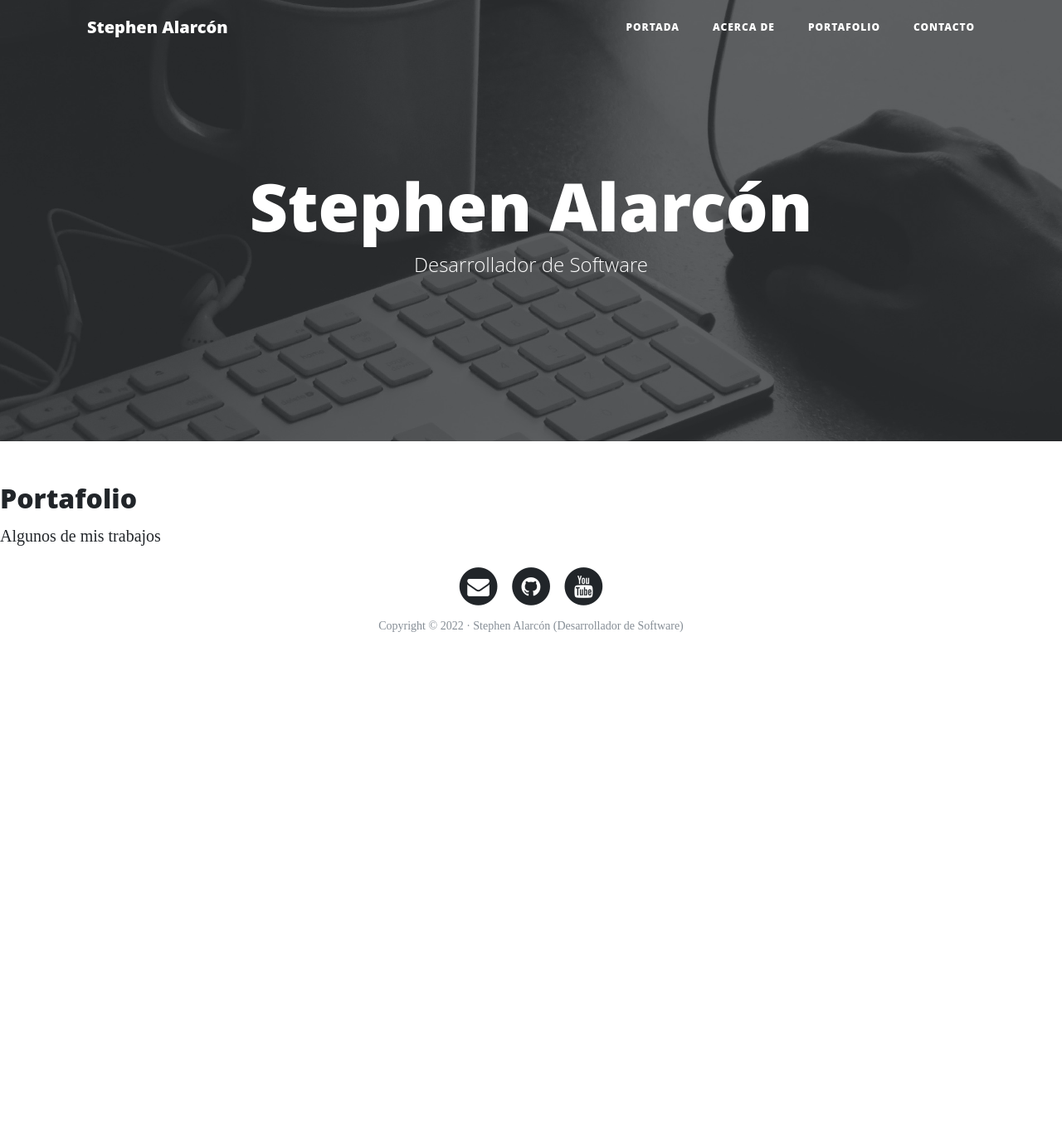
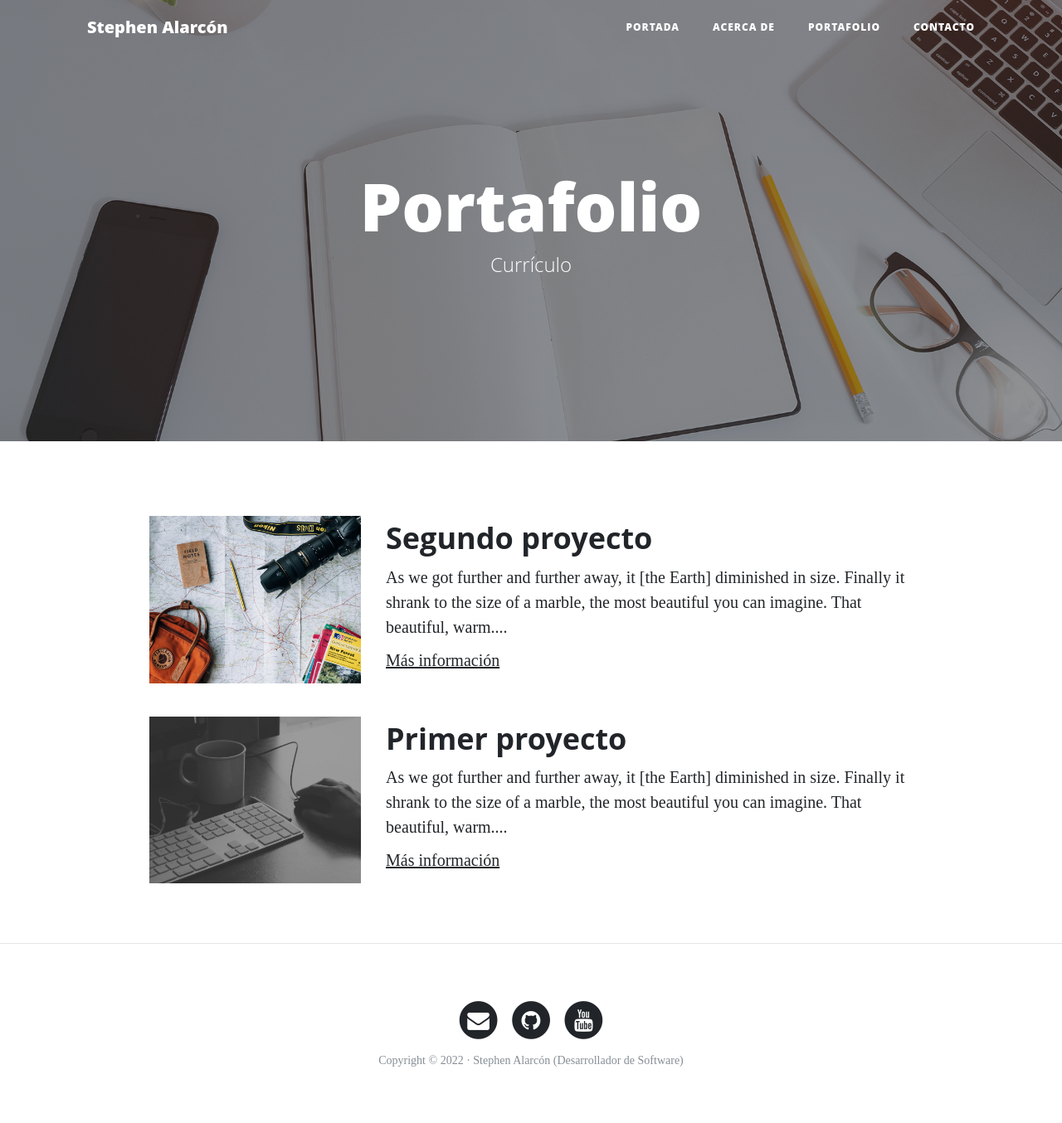
Before and after one commit to Steven2128/Web_Personal, a Django app: page /core/portfolio/ in a window 1280 px wide. Shown: the whole page at 83% size. Before the commit the page ends 762 px from the top, so only its background shows below. Run offline with Django 4.2, Linux system fonts and the light colour scheme; some libraries are stand-ins or nearby versions.

Commit message:
Adaptando los templates about, contact, home y portfolio

```diff
--- a/webpersonal/templates/core/base.html
+++ b/webpersonal/templates/core/base.html
@@ -12,8 +12,10 @@
     <!-- Estilos y fuentes del template  -->
     <link href="{% static 'vendor/bootstrap/css/bootstrap.min.css' %}" rel="stylesheet">
     <link href="{% static 'vendor/font-awesome/css/font-awesome.min.css' %}" rel="stylesheet" type="text/css">
-    <link href="{% static 'https://fonts.googleapis.com/css?family=Lora:400,700,400italic,700italic' %}" rel='stylesheet' type='text/css'>
-    <link href="{% static 'https://fonts.googleapis.com/css?family=Open+Sans:300italic,400italic,600italic,700italic,800italic,400,300,600,700,800' %}" rel='stylesheet' type='text/css'>
+    <link href="{% static 'https://fonts.googleapis.com/css?family=Lora:400,700,400italic,700italic' %}"
+          rel='stylesheet' type='text/css'>
+    <link href="{% static 'https://fonts.googleapis.com/css?family=Open+Sans:300italic,400italic,600italic,700italic,800italic,400,300,600,700,800' %}"
+          rel='stylesheet' type='text/css'>
     <link href="{% static 'css/clean-blog.min.css' %}" rel="stylesheet">
 
 </head>
@@ -24,7 +26,9 @@
 <nav class="navbar navbar-expand-lg navbar-light fixed-top" id="mainNav">
     <div class="container">
         <a class="navbar-brand" href="{% url 'home' %}">Stephen Alarcón</a>
-        <button class="navbar-toggler navbar-toggler-right" type="button" data-toggle="collapse" data-target="#navbarResponsive" aria-controls="navbarResponsive" aria-expanded="false" aria-label="Toggle navigation">
+        <button class="navbar-toggler navbar-toggler-right" type="button" data-toggle="collapse"
+                data-target="#navbarResponsive" aria-controls="navbarResponsive" aria-expanded="false"
+                aria-label="Toggle navigation">
             Menú
             <i class="fa fa-bars"></i>
         </button>
@@ -48,14 +52,13 @@
 </nav>
 
 <!-- Cabecera -->
-    <header class="masthead" style="background-image: url('{% static 'img/home-bg.jpg' %}')">
+<header class="masthead" style="background-image: url('{% block background %}{% endblock background %}')">
     <div class="overlay"></div>
     <div class="container">
         <div class="row">
             <div class="col-lg-8 col-md-10 mx-auto">
                 <div class="site-heading">
-              <h1>Stephen Alarcón</h1>
-              <span class="subheading">Desarrollador de Software</span>
+                    {% block header %}{% endblock header %}
                 </div>
             </div>
         </div>
@@ -63,7 +66,12 @@
 </header>
 
 <!-- Contenido -->
+<div class="container">
     {% block content %}{% endblock content %}
+</div>
+
+{% if request.path != "/core/home/" %}
+    <hr>{% endif %}
 
 <!-- Pié de página -->
 <footer>
--- a/webpersonal/templates/core/portfolio.html
+++ b/webpersonal/templates/core/portfolio.html
@@ -1,9 +1,38 @@
 {% extends 'core/base.html' %}
+{% load static %}
 
 {% block title %}Portafolio{% endblock title %}
 
+{% block background %}{% static 'img/portfolio-bg.jpg' %}{% endblock background %}
+
+{% block header %}
+    <h1>Portafolio</h1>
+    <span class="subheading">Currículo</span>
+{% endblock header %}
+
 {% block content %}
-<h2>Portafolio</h2>
-
-<p>Algunos de mis trabajos</p>
+    <!-- Proyecto -->
+    <div class="row project">
+        <div class="col-lg-3 col-md-4 offset-lg-1">
+            <img class="img-fluid" src="{% static 'img/about-bg.jpg' %}" alt="">
+        </div>
+        <div class="col-lg-7 col-md-8">
+            <h2 class="section-heading title">Segundo proyecto</h2>
+            <p>As we got further and further away, it [the Earth] diminished in size. Finally it shrank to the size of a
+                marble, the most beautiful you can imagine. That beautiful, warm....</p>
+            <p><a href="http://google.com">Más información</a></p>
+        </div>
+    </div>
+    <!-- Proyecto -->
+    <div class="row project">
+        <div class="col-lg-3 col-md-4 offset-lg-1">
+            <img class="img-fluid" src="{% static 'img/home-bg.jpg' %}" alt="">
+        </div>
+        <div class="col-lg-7 col-md-8">
+            <h2 class="section-heading title">Primer proyecto</h2>
+            <p>As we got further and further away, it [the Earth] diminished in size. Finally it shrank to the size of a
+                marble, the most beautiful you can imagine. That beautiful, warm....</p>
+            <p><a href="http://google.com">Más información</a></p>
+        </div>
+    </div>
 {% endblock content %}
```
Also changed, not shown: webpersonal/templates/core/about.html (+21 -3 lines), webpersonal/templates/core/contact.html (+18 -3 lines), webpersonal/templates/core/home.html (+6 -5 lines), webpersonal_Frontend/portfolio.html (+11 -5 lines), webpersonal/static/img/avatar.jpg (deleted), webpersonal/static/img/me.jpg (added). Lines whose indentation alone changed are shown as unchanged.
